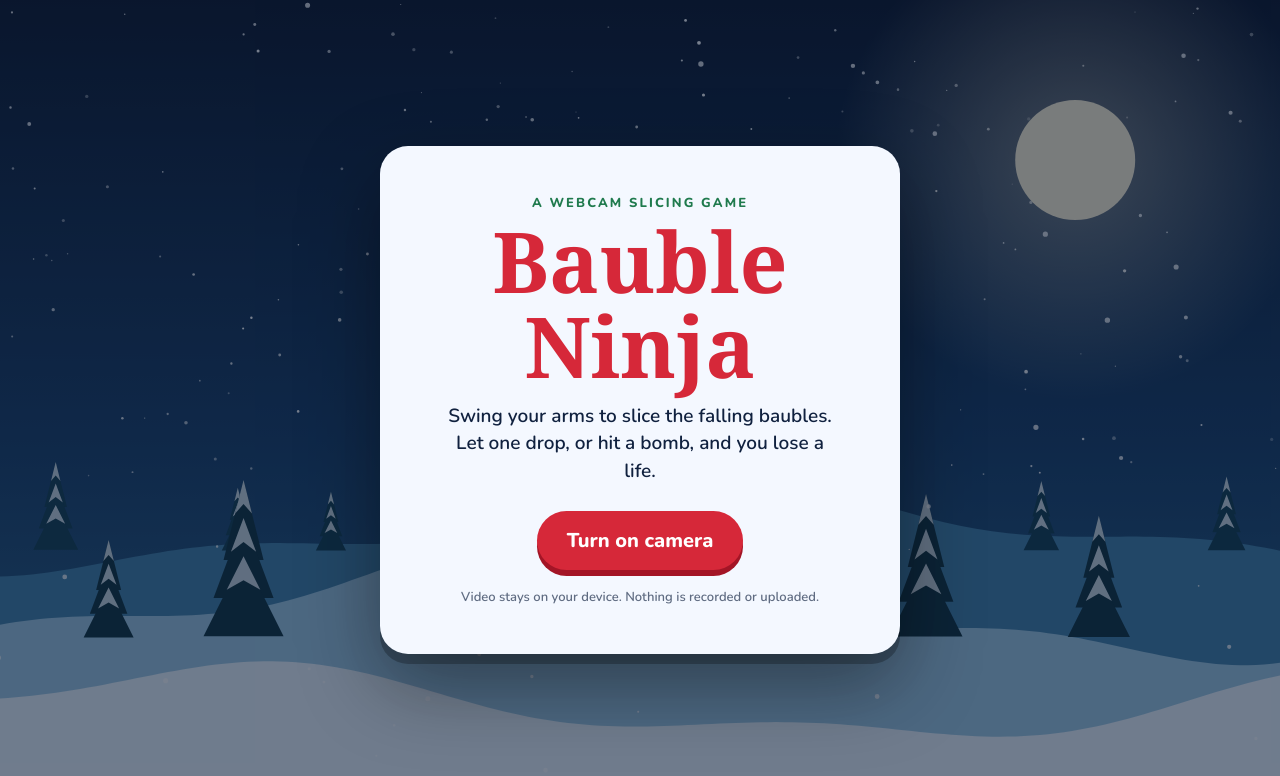
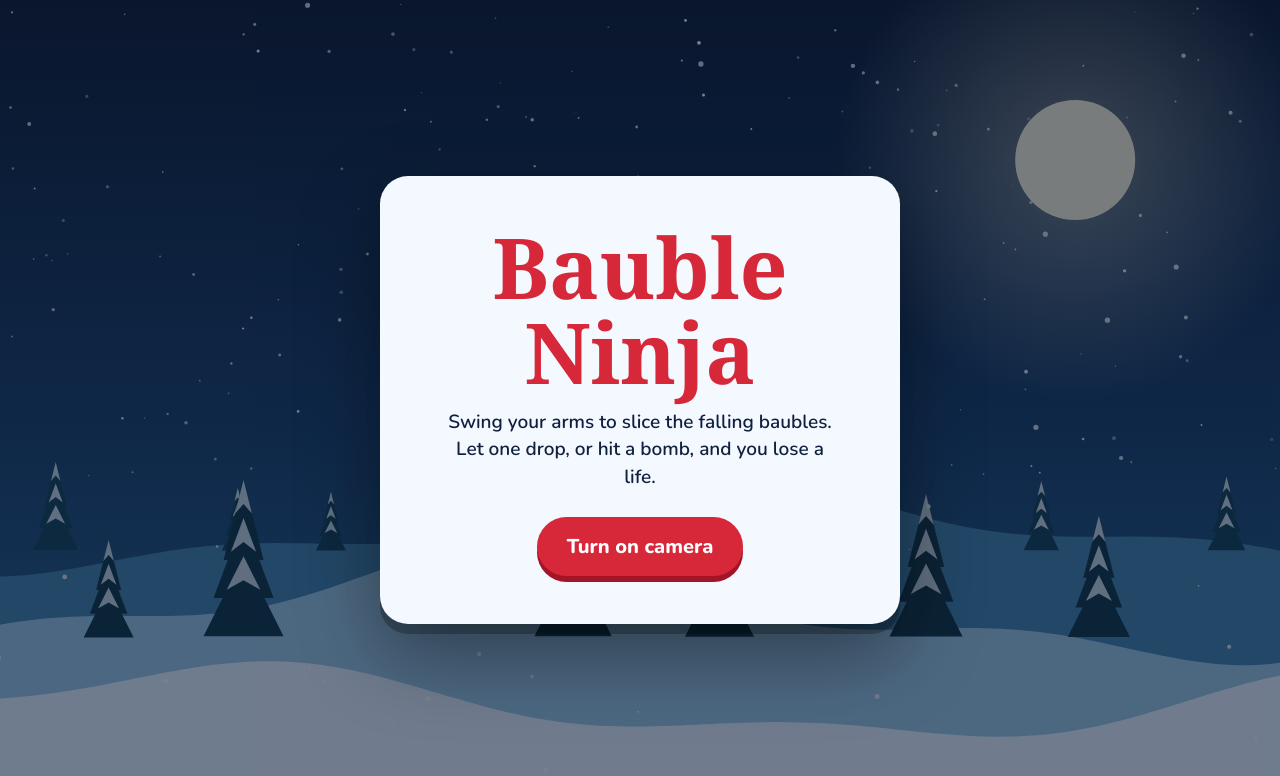
Before and after one commit to woodyjeffay/fruit-ninja, a plain HTML site: page index.html in a window 1280 px wide. Drawn offline with nearby package versions, Linux system fonts and the light colour scheme; a web font is replaced by a local one.

Commit message:
Remove intro eyebrow and privacy fine print
Co-Authored-By: Claude Fable 5.2 <noreply@anthropic.com>
Claude-Session: https://claude.ai/code/session_01D5mhyMb53q3Z3NMNydbieD

```diff
--- a/index.html
+++ b/index.html
@@ -25,11 +25,9 @@
 
   <section class="screen" id="screen-intro">
     <div class="card">
-      <p class="eyebrow">A webcam slicing game</p>
       <h1>Bauble Ninja</h1>
       <p class="lede">Swing your arms to slice the falling baubles. Let one drop, or hit a bomb, and you lose a life.</p>
       <button class="btn" id="btn-camera">Turn on camera</button>
-      <p class="fine">Video stays on your device. Nothing is recorded or uploaded.</p>
     </div>
   </section>
 
--- a/styles.css
+++ b/styles.css
@@ -162,7 +162,6 @@ h2 { font-size: clamp(32px, 5vw, 52px); }
   font-size: clamp(16px, 2vw, 19px);
   line-height: 1.45;
 }
-.fine { margin: 18px 0 0; font-size: 13px; opacity: .65; }
 
 .btn {
   appearance: none;
```
